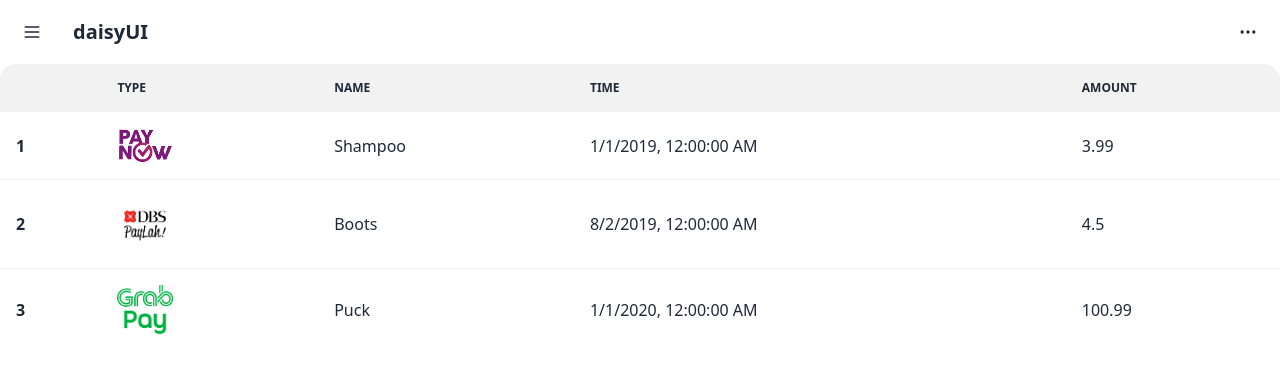
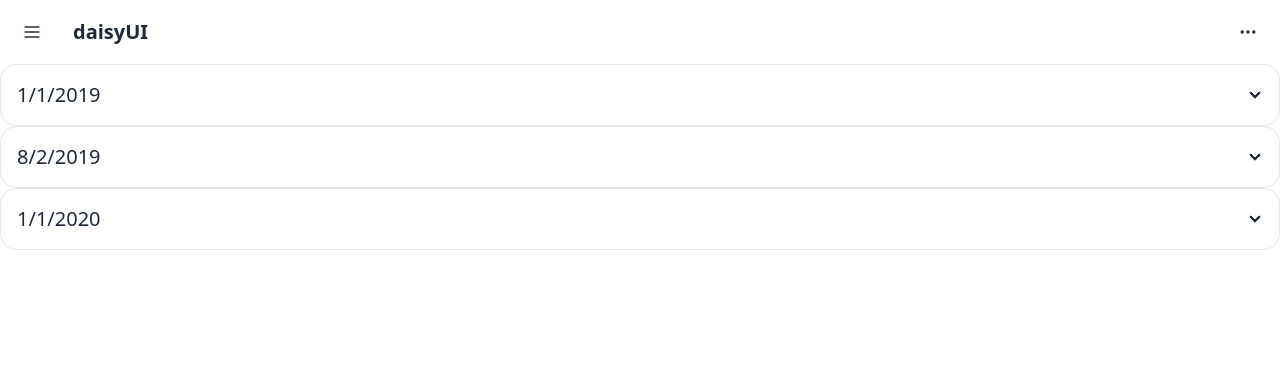
Before and after one commit to chiatzeheng/hack-roll2022, a React (Vite) app in the folder frontend/: page /transactions in a window 1280 px wide. Shown: the top 372 px of the page. Built offline with nearby package versions, Linux system fonts and the light colour scheme.

Commit message:
some progress fe

```diff
--- a/frontend/data/transactions.json
+++ b/frontend/data/transactions.json
@@ -19,5 +19,12 @@
     "amount": 100.99,
     "datetime": "2020-01-01T00:00:00Z",
     "type": "grab_pay"
+  },
+  {
+    "id": 4,
+    "name": "Lol",
+    "amount": 55.99,
+    "datetime": "2020-01-01T00:00:00Z",
+    "type": "pay_now"
   }
 ]
--- a/frontend/src/components/TransactionItem.jsx
+++ b/frontend/src/components/TransactionItem.jsx
@@ -11,7 +11,6 @@ export default function TransactionItem({ id, type, name, datetime, amount }) {
   const date = new Date(datetime).toLocaleString();
   return (
     <>
-      <tr className="hover">
       <th>{id}</th>
       <td>
         {
@@ -22,21 +21,24 @@ export default function TransactionItem({ id, type, name, datetime, amount }) {
       </td>
       <td>{name}</td>
       <td>{date}</td>
-        <td>{amount}</td>
-      </tr>
+      <td>{amount.toFixed(2)}</td>
 
-      {/* <input type="checkbox" id="my-modal" className="modal-toggle" />
-      <label htmlFor="my-modal-4" className="modal cursor-pointer">
-        <label className="modal-box relative" htmlFor="">
-          <h3 className="text-lg font-bold">
+      <div className="modal" id="my-modal-2">
+        <div className="modal-box">
+          <h3 className="font-bold text-lg">
             Congratulations random Internet user!
           </h3>
           <p className="py-4">
             You've been selected for a chance to get one year of subscription to
             use Wikipedia for free!
           </p>
-        </label>
-      </label> */}
+          <div className="modal-action">
+            <a href="#" className="btn">
+              Yay!
+            </a>
+          </div>
+        </div>
+      </div>
     </>
   );
 }
--- a/frontend/src/routes/Transactions.jsx
+++ b/frontend/src/routes/Transactions.jsx
@@ -27,10 +27,41 @@ export default function Transactions() {
     });
     return sections;
   }
-  console.log(getDateSections(transactionsData));
+  const sectionedData = getDateSections(transactionsData);
   return (
     <>
       <Navbar />
+      {sectionedData.map((section) => (
+        <>
+          <div className="collapse collapse-arrow border border-base-300 bg-base-100 rounded-box">
+            <input type="checkbox" />
+            <div className="collapse-title text-xl font-medium">
+              <h1>{section.header}</h1>
+            </div>
+            <div className="collapse-content">
+              <div className="overflow-x-auto">
+                <table className="table w-full">
+                  <thead>
+                    <tr>
+                      <th></th>
+                      <th>Type</th>
+                      <th>Name</th>
+                      <th>Time</th>
+                      <th>Amount</th>
+                    </tr>
+                  </thead>
+                  <tbody>
+                    {section.data.map((transaction) => (
+                      <TransactionItem key={transaction.id} {...transaction} />
+                    ))}
+                  </tbody>
+                </table>
+              </div>
+            </div>
+          </div>
+        </>
+      ))}
+      {/* <h1>{sectionedData[0].header}</h1>
       <div className="overflow-x-auto">
         <table className="table w-full">
           <thead>
@@ -48,7 +79,7 @@ export default function Transactions() {
             ))}
           </tbody>
         </table>
-      </div>
+      </div> */}
     </>
   );
 }
```
Lines whose indentation alone changed are shown as unchanged.
